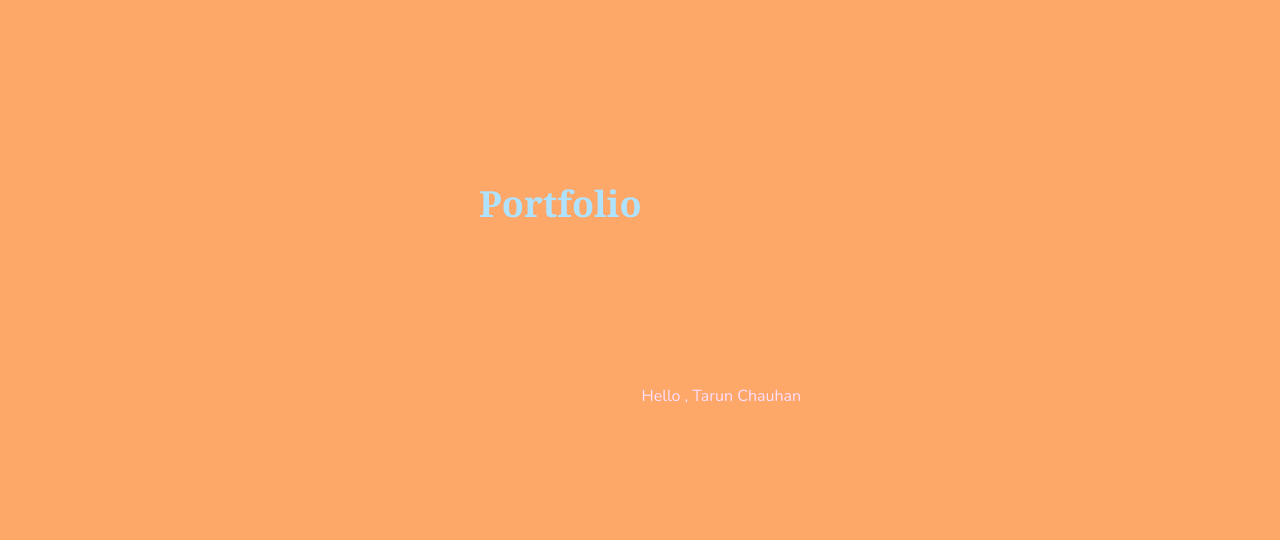
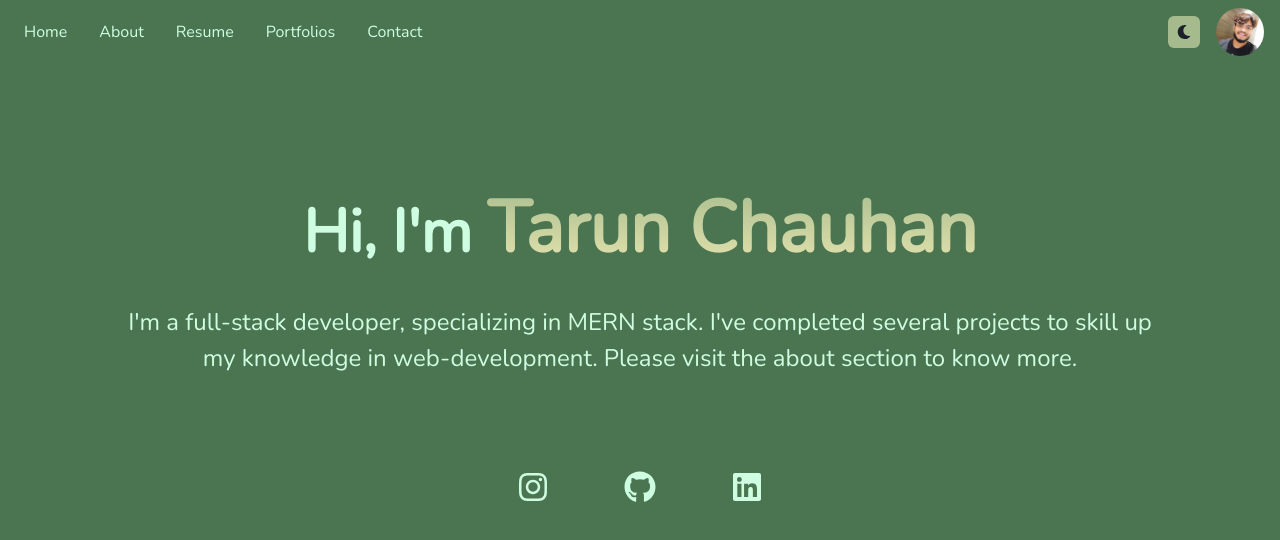
Before and after one commit to tarunkundal/portfolio, a React (Create React App) app: page /home in a window 1280 px wide. Shown: the top 540 px of the page. Built offline with nearby package versions, Linux system fonts and the light colour scheme.

Commit message:
Initial theme color  setup

```diff
--- a/package.json
+++ b/package.json
@@ -16,6 +16,7 @@
     "framer-motion": "^10.12.18",
     "react": "^18.2.0",
     "react-dom": "^18.2.0",
+    "react-icons": "^4.10.1",
     "react-scripts": "5.0.1",
     "typescript": "^4.9.5",
     "web-vitals": "^2.1.4"
--- a/src/App.tsx
+++ b/src/App.tsx
@@ -1,8 +1,10 @@
 import Home from "./components/Home";
+import Navbar from "./components/Navbar";
 
 function App() {
   return (
     <>
+      <Navbar />
       <Home />
     </>
   );
--- /dev/null
+++ b/src/components/Home.css
@@ -0,0 +1,34 @@
+.wrapper.nine {
+  background-color: #09715d;
+  font-family: "Arvo", serif;
+}
+.rotate span {
+  font-size: 5rem;
+  color: #f8f8f8;
+  display: inline-flex;
+  animation: rotate 2s infinite;
+}
+@keyframes rotate {
+  0%,
+  50% {
+    transform: rotateY(360deg);
+  }
+}
+.nine span:nth-of-type(1) {
+  animation-delay: 0.2s;
+}
+.nine span:nth-of-type(2) {
+  animation-delay: 0.4s;
+}
+.nine span:nth-of-type(3) {
+  animation-delay: 0.6s;
+}
+.nine span:nth-of-type(4) {
+  animation-delay: 0.8s;
+}
+.nine span:nth-of-type(5) {
+  animation-delay: 1s;
+}
+.nine span:nth-of-type(6) {
+  animation-delay: 1.2s;
+}
--- a/src/components/Home.tsx
+++ b/src/components/Home.tsx
@@ -1,14 +1,66 @@
-import { Center, Heading, Text } from "@chakra-ui/react";
-import React from "react";
+import {
+  Box,
+  Button,
+  Center,
+  Flex,
+  Heading,
+  Stack,
+  Text,
+} from "@chakra-ui/react";
+import "./Home.css";
+import { FaGithub, FaInstagram, FaLinkedin } from "react-icons/fa";
 
 const Home = () => {
   return (
-    <Center>
-      <Heading color={"secondary"}>Portfolio</Heading>
-      <Text mt={"30%"} color={"button"}>
-        Hello , Tarun Chauhan{" "}
+    <Stack gap={10} my={"auto"} mt={{ base: "15%", md: "10%" }}>
+      <Center>
+        <Heading size={{ base: "2xl", md: "3xl" }}>
+          Hi, I'm{" "}
+          <Heading
+            size={{ base: "2xl", md: "4xl" }}
+            as={"span"}
+            color={"highlight"}
+            bgClip="text"
+            bgGradient={[
+              "linear(to-tr, teal.300, secondary)",
+              "linear(to-t, primary, secondary)",
+              "linear(to-b, teritory, highlight)",
+            ]}
+            _hover={{
+              bgGradient: [
+                "linear(to-l, teritory, highlight)",
+                "linear(to-r,primary,secondary)",
+              ],
+            }}
+          >
+            Tarun Chauhan
+          </Heading>
+        </Heading>
+      </Center>
+      <Text
+        fontSize={{ base: "xl", md: "2xl" }}
+        textAlign={"center"}
+        mx={"10%"}
+      >
+        I'm a full-stack developer, specializing in MERN stack. I've completed
+        several projects to skill up my knowledge in web-development. Please
+        visit the about section to know more.
       </Text>
-    </Center>
+
+      <Center mt={{ base: "18", md: "55" }}>
+        <Flex w={"25%"} justifyContent={"space-around"}>
+          <a href="https://www.instagram.com/chauhan271singh" target="blank">
+            <FaInstagram fontSize={"2rem"} />
+          </a>
+          <a href="https://www.github.com/tarunkundal" target="blank">
+            <FaGithub fontSize={"2rem"} />
+          </a>
+          <a href="https://www.linkedin.com" target="blank">
+            <FaLinkedin fontSize={"2rem"} />
+          </a>
+        </Flex>
+      </Center>
+    </Stack>
   );
 };
 
--- /dev/null
+++ b/src/components/Navbar.tsx
@@ -0,0 +1,111 @@
+import { ReactNode } from "react";
+import {
+  Box,
+  Flex,
+  Avatar,
+  HStack,
+  Link,
+  IconButton,
+  Button,
+  Menu,
+  MenuButton,
+  MenuList,
+  MenuItem,
+  MenuDivider,
+  useDisclosure,
+  useColorModeValue,
+  Stack,
+  useColorMode,
+} from "@chakra-ui/react";
+import { FaHamburger, FaMinus, FaMoon, FaSun } from "react-icons/fa";
+import PROFILE from "../assets/tarun.jpg";
+
+const Links = ["Home", "About", "Resume", "Portfolios", "Contact"];
+
+const NavLink = ({ children }: { children: ReactNode }) => (
+  <Link
+    px={2}
+    py={1}
+    rounded={"md"}
+    _hover={{
+      textDecoration: "none",
+      bg: "primary",
+      color: useColorModeValue("teritory", "highlight"),
+    }}
+    href={"#"}
+  >
+    {children}
+  </Link>
+);
+
+const Navbar = () => {
+  const { isOpen, onOpen, onClose } = useDisclosure();
+  const { colorMode, toggleColorMode } = useColorMode();
+
+  return (
+    <>
+      <Box px={4}>
+        <Flex h={16} alignItems={"center"} justifyContent={"space-between"}>
+          <IconButton
+            size={"md"}
+            icon={isOpen ? <FaMinus /> : <FaHamburger />}
+            aria-label={"Open Menu"}
+            display={{ md: "none" }}
+            onClick={isOpen ? onClose : onOpen}
+          />
+          <HStack spacing={8} alignItems={"center"}>
+            <HStack
+              as={"nav"}
+              spacing={4}
+              display={{ base: "none", md: "flex" }}
+            >
+              {Links.map((link) => (
+                <NavLink key={link}>{link}</NavLink>
+              ))}
+            </HStack>
+          </HStack>
+          <Flex alignItems={"center"}>
+            <Button
+              onClick={toggleColorMode}
+              size={"sm"}
+              p={0}
+              mx={4}
+              bg={"secondary"}
+            >
+              {colorMode === "light" ? <FaMoon /> : <FaSun />}
+            </Button>
+            <Menu>
+              <MenuButton
+                as={Button}
+                rounded={"full"}
+                variant={"link"}
+                cursor={"pointer"}
+                minW={0}
+              >
+                <Avatar size={"md"} src={PROFILE} />
+              </MenuButton>
+              <MenuList>
+                <MenuItem>Link 1</MenuItem>
+                <MenuItem>Link 2</MenuItem>
+                <MenuDivider />
+                <MenuItem>Link 3</MenuItem>
+              </MenuList>
+            </Menu>
+          </Flex>
+        </Flex>
+
+        {isOpen ? (
+          <Box pb={4} display={{ md: "none" }}>
+            <Stack as={"nav"} spacing={4}>
+              {Links.map((link) => (
+                <NavLink key={link}>{link}</NavLink>
+              ))}
+            </Stack>
+          </Box>
+        ) : null}
+      </Box>
+    </>
+  );
+};
+
+export default Navbar;
--- /dev/null
+++ b/src/declaration.d.ts
@@ -0,0 +1,4 @@
+declare module "*.png";
+declare module "*.svg";
+declare module "*.jpeg";
+declare module "*.jpg";
--- a/src/index.css
+++ b/src/index.css
@@ -2,5 +2,4 @@ body {
   margin: 0;
   -webkit-font-smoothing: antialiased;
   -moz-osx-font-smoothing: grayscale;
-  background-color: lightskyblue;
 }
--- a/src/theme/theme.tsx
+++ b/src/theme/theme.tsx
@@ -3,14 +3,14 @@ import { mode } from "@chakra-ui/theme-tools";
 
 export const theme = extendTheme({
   colors: {
-    primary: "#B9F3FC",
-    secondary: "#AEE2FF",
-    teritory: "#93C6E7",
-    button: "#FEDEFF",
+    primary: "#EAE7B1",
+    secondary: "#A6BB8D",
+    teritory: "#F1C93B",
+    highlight: "#F0FF42",
   },
   fonts: {
     body: "Nunito, sans-serif",
-    heading: "Georgia, serif",
+    heading: "Nunito, serif",
     mono: "Menlo, monospace",
   },
 
@@ -18,8 +18,8 @@ export const theme = extendTheme({
     global: (props: StyleFunctionProps) => ({
       body: {
         fontFamily: "Nunito, sans-serif",
-        color: mode("FEC868", "FDA769")(props),
-        bg: mode("#FDA769", "#FEC868")(props),
+        color: mode("#CFFDE1", "#C6DE41")(props),
+        bg: mode("#4B7551", "#304D4E")(props),
       },
       a: {
         color: "F2FFE9",
--- /dev/null
+++ b/src/types/images.d.ts
@@ -0,0 +1,4 @@
+declare module "*.png";
+declare module "*.svg";
+declare module "*.jpeg";
+declare module "*.jpg";
--- a/tsconfig.json
+++ b/tsconfig.json
@@ -15,7 +15,8 @@
     "isolatedModules": true,
     "noEmit": true,
     "jsx": "react-jsx",
-    "plugins": [{ "name": "typescript-plugin-css-modules" }]
+    "plugins": [{ "name": "typescript-plugin-css-modules" }],
+    "typeRoots": ["node_modules/@types", "src/types"]
   },
-  "include": ["src"]
+  "include": ["src", "src/declaration.d.ts"]
 }
```
Also changed, not shown: src/assets/tarun.jpg (added), 1 other file (tests, documents, lock files or other folders).
